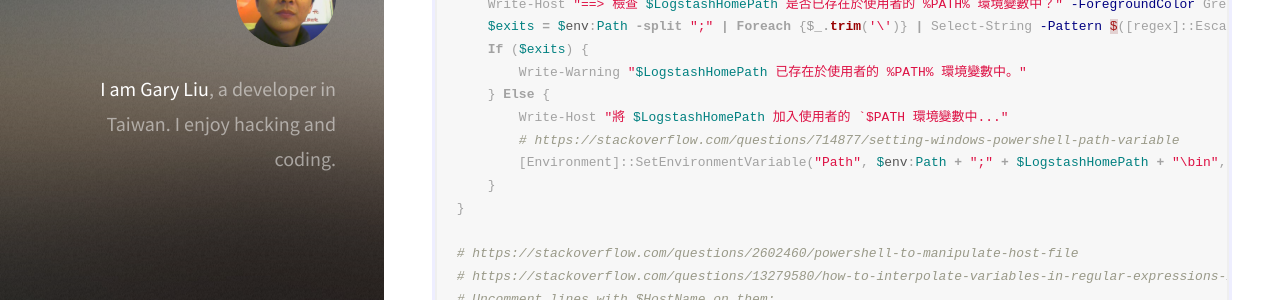
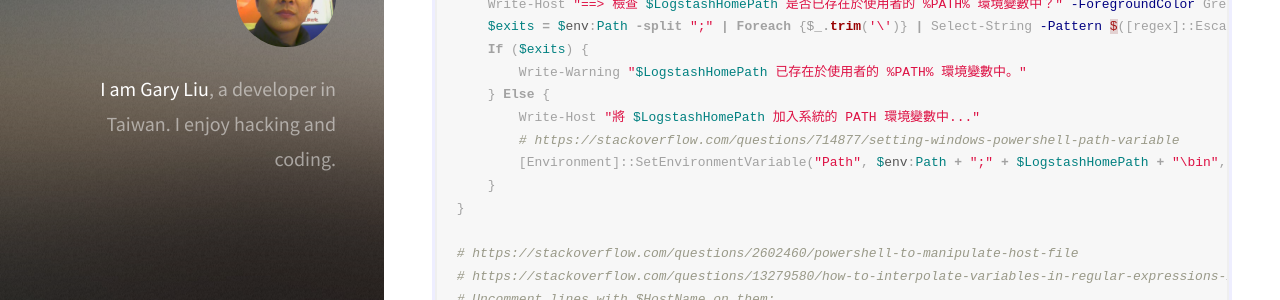
Before and after one commit to desp0916/desp0916.github.io, a Jekyll site: the page built from _posts/2017-11-25-configure-logstash-as-windows-service-using-powershell.md, in a window 1280 px wide and 900 px high, scrolled down 2907 px. Shown: the part 150-450 px from the top of the window. Built offline with Jekyll 4.4.1, drawn with Linux system fonts in a browser that asks for light colours; comment, search, counter and statistics services are not loaded.

Commit message:
將 PATH 環境變數由「使用者」更改為「系統」

```diff
--- a/_posts/2017-11-25-configure-logstash-as-windows-service-using-powershell.md
+++ b/_posts/2017-11-25-configure-logstash-as-windows-service-using-powershell.md
@@ -133,9 +133,9 @@
     If ($exits) {
         Write-Warning "$LogstashHomePath 已存在於使用者的 %PATH% 環境變數中。"
     } Else {
-        Write-Host "將 $LogstashHomePath 加入使用者的 `$PATH 環境變數中..."
+        Write-Host "將 $LogstashHomePath 加入系統的 PATH 環境變數中..."
         # https://stackoverflow.com/questions/714877/setting-windows-powershell-path-variable
-        [Environment]::SetEnvironmentVariable("Path", $env:Path + ";" + $LogstashHomePath + "\bin", [EnvironmentVariableTarget]::User)
+        [Environment]::SetEnvironmentVariable("Path", $env:Path + ";" + $LogstashHomePath + "\bin", [EnvironmentVariableTarget]::Machine)
     }
 }
 
```
